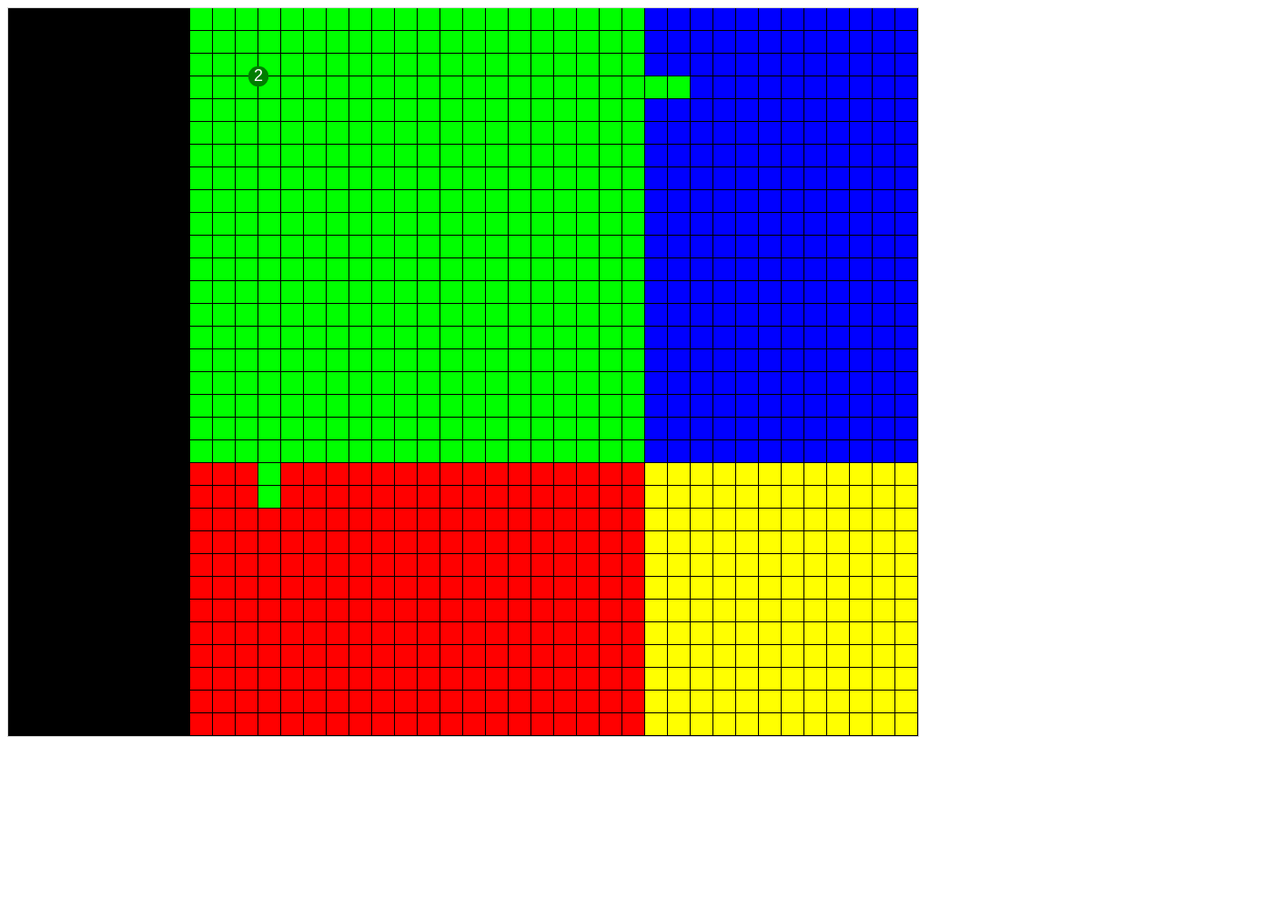
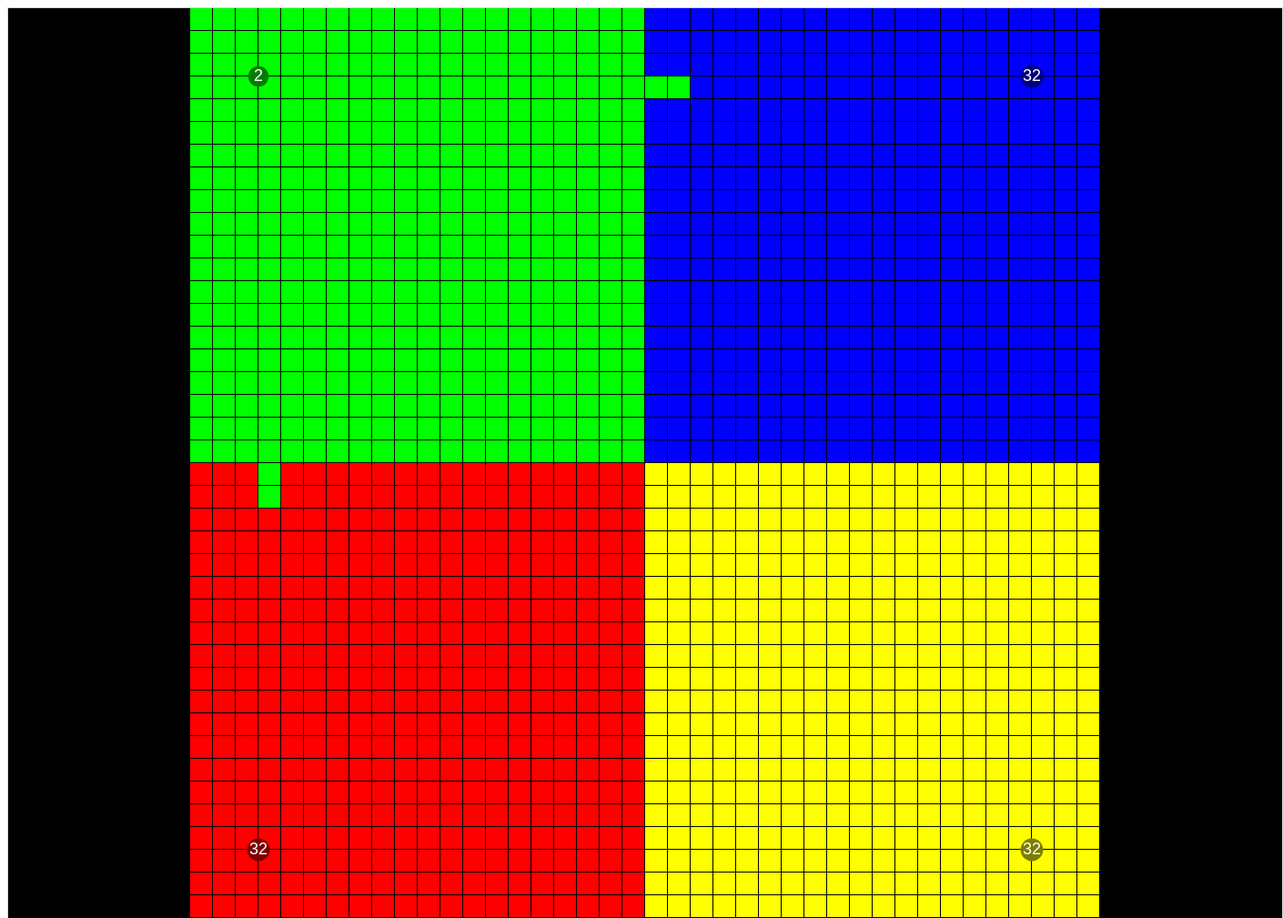
Before and after one commit to AidanPincin/Marble-Battle, a plain HTML site: page index.html in a window 1280 px wide. Shown: the top 1009 px of the page at 91% size, 1410 px wide, since content can reach past the window. Before the commit the page ends 822 px from the top, so only its background shows below. Drawn offline with Linux system fonts and the light colour scheme.

Commit message:
Update index.html

```diff
--- a/index.html
+++ b/index.html
@@ -7,7 +7,7 @@
     <title>Marbles</title>
 </head>
 <body>
-    <canvas id="myCanvas" width="1000" height="800" style="border:1px solid #d3d3d3;"></canvas>
+    <canvas id="myCanvas" width="1400" height="1000" style="border:1px solid #d3d3d3;"></canvas>
 <script src="script.js"></script>
 </body>
 </html>
```
